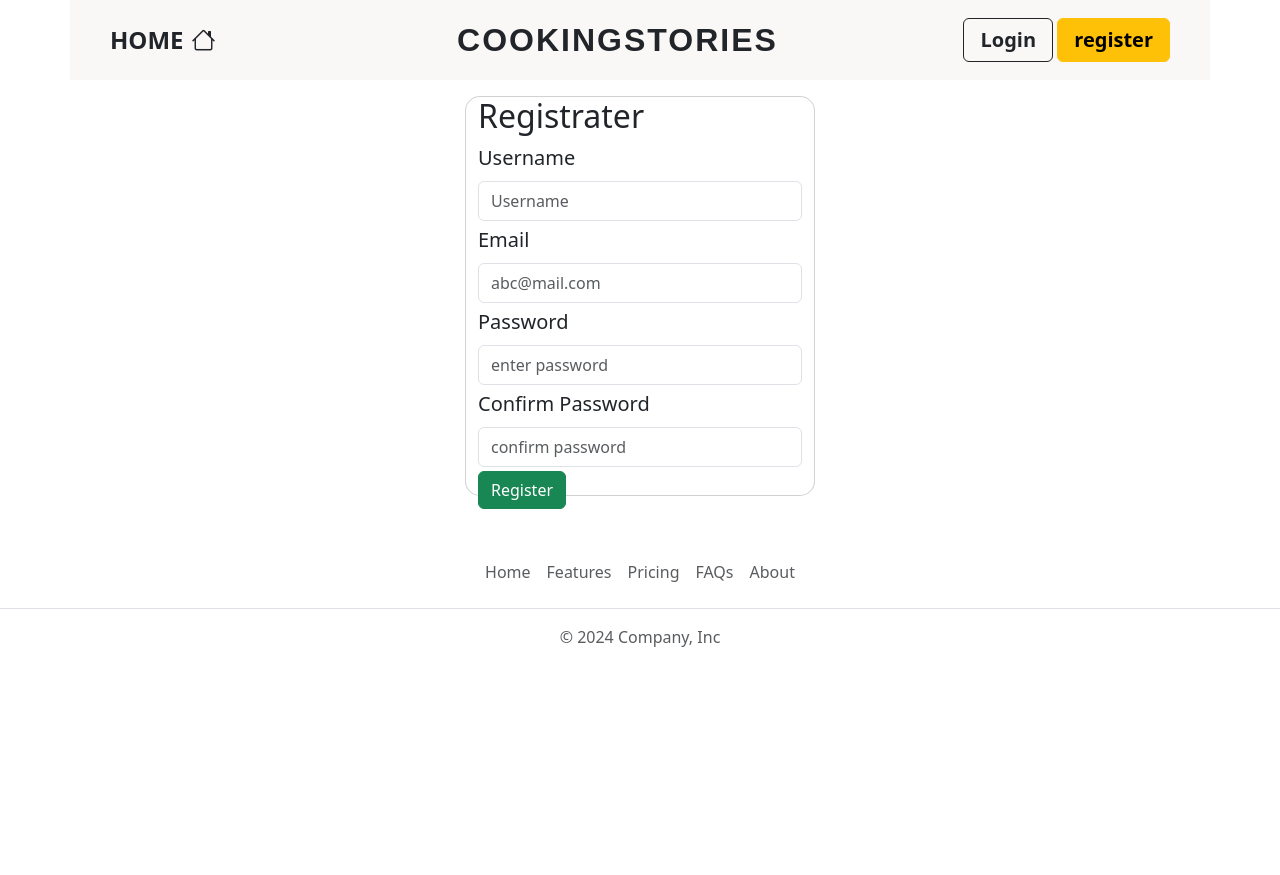
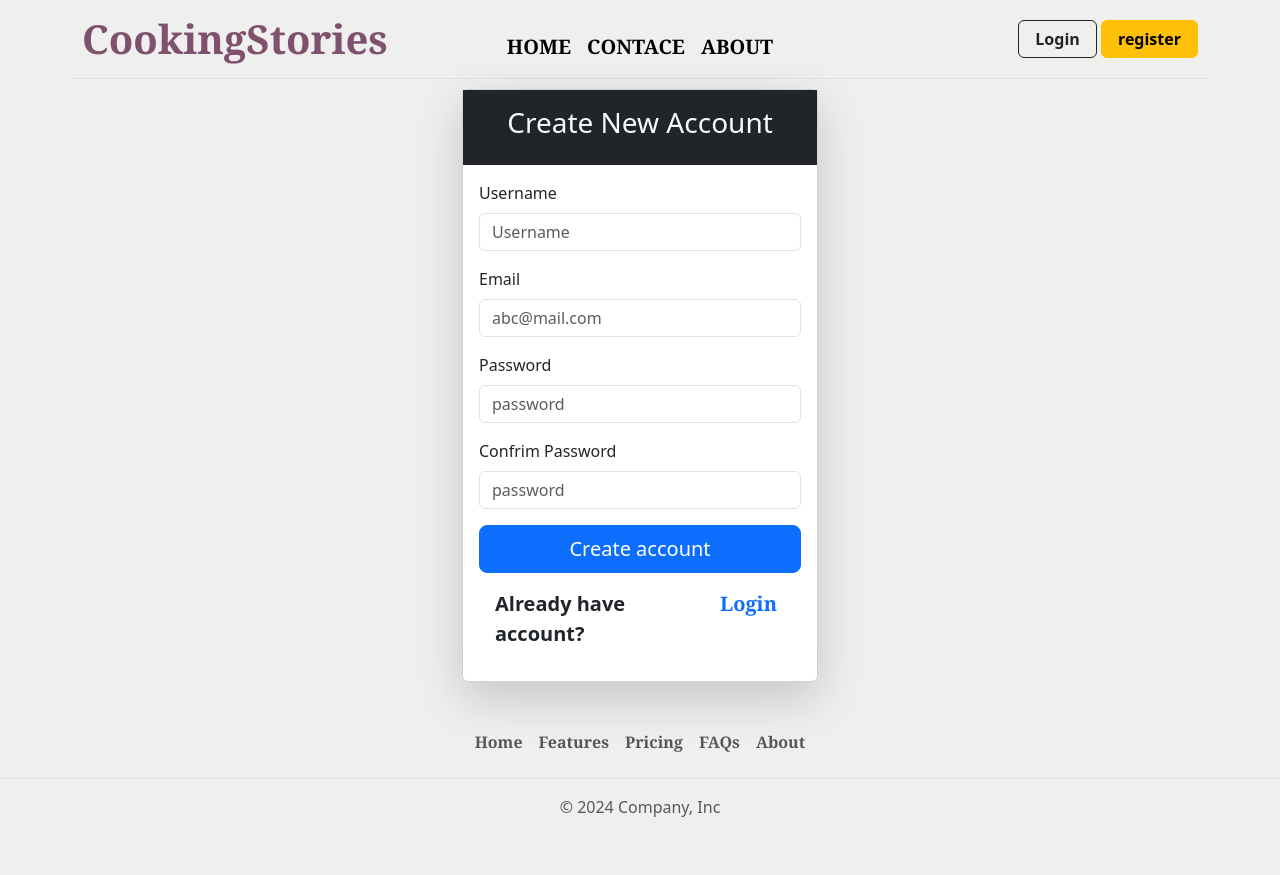
Before and after one commit to Amitp0070/CookingStories, a Django app: page /register/ in a window 1280 px wide. Before the commit the page ends 647 px from the top, so only its background shows below. Run offline with Django 4.2, Linux system fonts and the light colour scheme; some libraries are stand-ins or nearby versions.

Commit message:
home page

```diff
--- a/CookingStories/models.py
+++ b/CookingStories/models.py
@@ -1,5 +1,6 @@
 from django.db import models
 from ckeditor.fields import RichTextField
+
 
 
 class Topic(models.Model):
--- a/CookingStories/urls.py
+++ b/CookingStories/urls.py
@@ -16,4 +16,6 @@ urlpatterns = [
     path('article/<int:id>/edit', views.edit_view, name='edit'),
     path('article/<int:id>/delete', views.delete_view, name='delete'),
     path('article/<int:id>/detail', views.detail_view, name='detail'),
+
+
 ]
--- a/CookingStories/views.py
+++ b/CookingStories/views.py
@@ -13,6 +13,7 @@ def home_view(request):
     # get all articles
     article_list = Article.objects.all()
     topic_list = Topic.objects.all()
+    latest_article = Article.objects.order_by('-created_at').first()
     # pagination
     paginator = Paginator(article_list, 8)
     page = request.GET.get('p',1)
@@ -21,6 +22,7 @@ def home_view(request):
     ctx = {
         'articles': articles,
         'topics': topic_list,
+        'latest_article': latest_article,
     }
     return render(request, 'Cookingstories/home.html', ctx)
 
@@ -35,7 +37,7 @@ def add_view(request):
         topic = Topic.objects.get(id=topic_id) # get topic object from id
         image = request.FILES.get('image')
         author = request.user
-        if len(title) < 3:
+        if len(title) < 10:
             messages.error(request, 'Title must be at least 3 characters.')
             return redirect('add')
         if len(content) < 50:
--- a/templates/Cookingstories/detail.html
+++ b/templates/Cookingstories/detail.html
@@ -13,18 +13,18 @@
 {% endblock css %}
 
 {% block content %}
-<div class="container-fluid px-0">
+<div class="container-fluid py-4">
     <img src="{{article.image.url}}" alt="{{article.title}}" class="article-img">
 </div>
 <div class="container ">
     <div class="row">
         <div class="col-lg-8 mx-auto">
-            <div class="display-2">
+            <div class="display-6">
                 <strong>
                     {{article.title|title}}
                 </strong>
             </div>
-            <div class="info d-flex justify-content-between">
+            <div class="info d-flex justify-content-between pt-5">
                 <span>
                     <i class="bi bi-person"></i>
                     {{article.author}}
--- a/templates/accounts/register.html
+++ b/templates/accounts/register.html
@@ -1,58 +1,64 @@
 {% extends 'layout/base.html' %}
-
-
 {% block css %}
 <style>
     body {
-        background-color: white;
+        background-color: #eff0ed;
     }
-    .card {
-        width: 350px;
-        height: 400px;
-        border-radius: 15px;
-    }
-    label {
-        display: block;
-        font-size: 20px;
-    }
-    input {
-        width: 100%;
-        height: 40px;
-    }
+
+   .container{
+    padding-top: 10px;
+   }
 </style>
 {% endblock css %}
 
 
 {% block content %}
-<div class="container d-flex justify-content-center p-3">
-    <div class="card row">
+<div class="container">
+    <div class="row">
+        <div class="col-md-8 col-lg-4 mx-auto">
+            <form method="post" class="card shadow-lg">
+                {% csrf_token %}
+                {% include 'components/message.html' %}
+                <div class="card-header text-center bg-dark text-light py-3">
+                    <h3>Create New Account</h3>
+                </div>
+                <div class="card-body">
+                    <div class="mb-3">
+                        <label for="username" class="form-label">Username</label>
+                        <input type="text" class="form-control " name="username" id="username"
+                            aria-describedby="userHelp" placeholder="Username" />
+                        <small id="userHelp" class="form-text text-muted"></small>
+                    </div>
+                    <div class="mb-3">
+                        <label for="email" class="form-label">Email</label>
+                        <input type="email" class="form-control " name="email" id="email"
+                            aria-describedby="emailHelpId" placeholder="abc@mail.com" />
+                        <small id="emailHelpId" class="form-text text-muted"></small>
+                    </div>
 
-            <form method="post">
-                {% csrf_token %}
-                <h2>Registrater</h2>
-                {% include 'components/message.html' %}
-                <div class="mb-1">
-                    <label for="username" class="form-label">Username</label>
-                    <input type="text" class="form-control" name="username" id="username" aria-describedby="helpId"
-                        placeholder="Username">
+                    <div class="mb-3">
+                        <label for="password" class="form-label">Password</label>
+                        <input type="password" class="form-control " name="pass" id="pass"
+                            aria-describedby="passHelp" placeholder="password" />
+                        <small id="passHelp" class="form-text text-muted"></small>
+                    </div>
+                    <div class="mb-3">
+                        <label for="cpassword" class="form-label">Confrim Password</label>
+                        <input type="password" class="form-control " name="cpass" id="cpass"
+                            aria-describedby="cpassHelp" placeholder="password" />
+                        <small id="cpassHelp" class="form-text text-muted"></small>
+                    </div>
+                    <div class="d-grid ">
+                        <button class="btn btn-primary btn-lg">
+                            Create account
+                        </button>
+                        <div class="p-3 d-flex fw-bold fs-5 mx-auto">
+                            Already have account? <a href="{% url 'login' %}" class="nav-link text-primary px-2">Login</a>
+                        </div>
+                    </div>
                 </div>
-                <div class="mb-1">
-                    <label for="email" class="form-label">Email</label>
-                    <input type="email" class="form-control" name="email" id="email" aria-describedby="emailHelpId"
-                        placeholder="abc@mail.com">
-
-                </div>
-                <div class="mb-1">
-                    <label for="pass" class="form-label">Password</label>
-                    <input type="password" class="form-control" name="pass" id="pass" placeholder="enter password">
-                </div>
-                <div class="mb-1">
-                    <label for="cpass" class="form-label">Confirm Password</label>
-                    <input type="password" class="form-control" name="cpass" id="cpass" placeholder="confirm password">
-                </div>
-                <button class="btn btn-success">Register</button>
             </form>
-
+        </div>
     </div>
 </div>
 {% endblock content %}
--- a/templates/components/header.html
+++ b/templates/components/header.html
@@ -1,32 +1,43 @@
-<header class="p-3 container" style="background-color: rgb(250, 247, 247);">
-    <div class="container-fluid">
+{% block css %}
+<style>
+    .nav-link {
+        color: black;
+        font-weight: bold;
+        font-family: Arvo, Georgia, Cambria, Times New Roman, Times, serif;
 
-        <div class="container d-flex justify-content-around align-items-center justify-content-center ">
-            <ul class="nav col-12 col-lg-auto me-lg-5 mb-2 mb-md-0">
-                <li><a href="{% url 'home' %}" class="nav fw-bold  fs-4 text-dark" style="text-decoration: none;">
-                        HOME<i class="bi bi-house px-2"></i>
-                    </a></li>
+    }
 
-            </ul>
-            <a href="{% url 'home' %}" class="d-flex align-items-center  mb-2 mb-lg-0  mx-md-auto fs-2 fw-bold text-dark" style="font-family: sans-serif; letter-spacing: 2px; text-decoration: none;">
-                COOKINGSTORIES
-            </a>
+    .house{
+        color: rgba(114, 63, 95, 0.9);
+        font-size: 2.5rem;
+        font-weight: bold;
+        font-family: Bitter, Georgia, Cambria, Times New Roman, Times, serif;
+    }
+</style>
+{% endblock css %}
 
 
-            <!-- <form class="col-12 col-lg-auto mb-3 mb-lg-0 me-lg-3" role="search">
-                <input type="search" class="form-control form-control-dark text-bg-dark" placeholder="Search..."
-                aria-label="Search">
-            </form> -->
-
-            <div class="text-end">
-                {% if user.is_authenticated %}
+<header
+    class="container d-flex flex-wrap align-items-center justify-content-center justify-content-md-between py-2  border-bottom">
+    <div class="col-md-3 house d-flex align-items-center justify-content-start  mb-md-0" >
+        <a href="/" class="house d-inline-flex   text-decoration-none" >
+            CookingStories
+        </a>
+    </div>
+    <ul class="nav col-12 d-flex align-items-center col-md-auto uppercase fs-5 mb-md-0 pt-3">
+        <li><a href="{% url 'home' %}" class="nav-link px-2 ">HOME</a></li>
+        <li><a href="" class="nav-link px-2">CONTACE</a></li>
+        <!-- <li><a href="#" class="nav-link px-2">Pricing</a></li>
+        <li><a href="#" class="nav-link px-2">FAQs</a></li> -->
+        <li><a href="#" class="nav-link px-2">ABOUT</a></li>
+    </ul>
 
 
-
-
+    <div class="col-md-3 text-end">
+        {% if user.is_authenticated %}
         <div class="dropdown open">
-                    <a class="btn btn-success px-4 fs-5 align-items-center dropdown-toggle " type="button" id="triggerId" data-bs-toggle="dropdown"
-                        aria-haspopup="true" aria-expanded="false">
+            <a class="btn btn-success px-3 fs-5 align-items-center dropdown-toggle " type="button" id="triggerId"
+                data-bs-toggle="dropdown" aria-haspopup="true" aria-expanded="false">
                 {{user.username|title}}
             </a>
             <div class="dropdown-menu" aria-labelledby="triggerId">
@@ -44,11 +55,8 @@
         </div>
 
         {% else %}
-                <a href="{% url 'login' %}" class="btn btn-outline-dark fs-5 px-3 fw-bold">Login</a>
-                <a href="{% url 'register' %}" class="btn btn-warning fs-5 px-3 fw-bold">register</a>
+        <a href="{% url 'login' %}" class="btn btn-outline-dark  text-decoration-none fs-6 px-3 fw-bold">Login</a>
+        <a href="{% url 'register' %}" class=" btn btn-warning text-decoration-none fs-6 px-3 fw-bold">register</a>
         {% endif %}
     </div>
-
-        </div>
-    </div>
 </header>
```
Also changed, not shown: templates/Cookingstories/home.html (+55 -4 lines), templates/accounts/login.html (+31 -82 lines), templates/accounts/login1.html (added, +99 -0 lines), templates/components/article_card.html (+3 -9 lines), CookingStories/admin.py (line endings or trailing spaces), db.sqlite3, media/articles/images/12346441.jpg (added), media/articles/images/12347494.jpg (added), 1 other file. Lines whose indentation alone changed are shown as unchanged.
